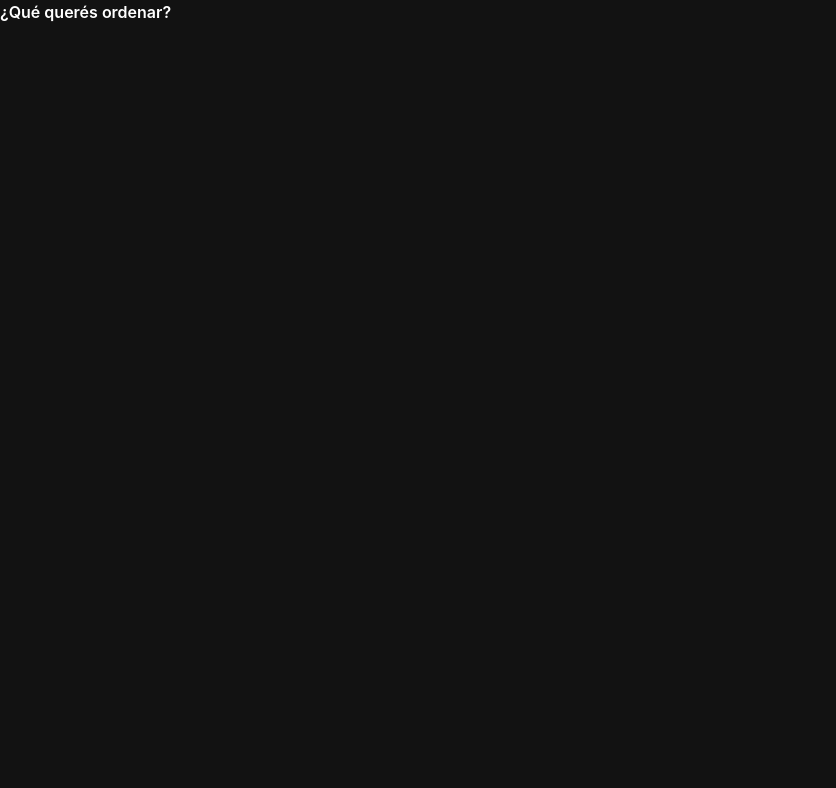
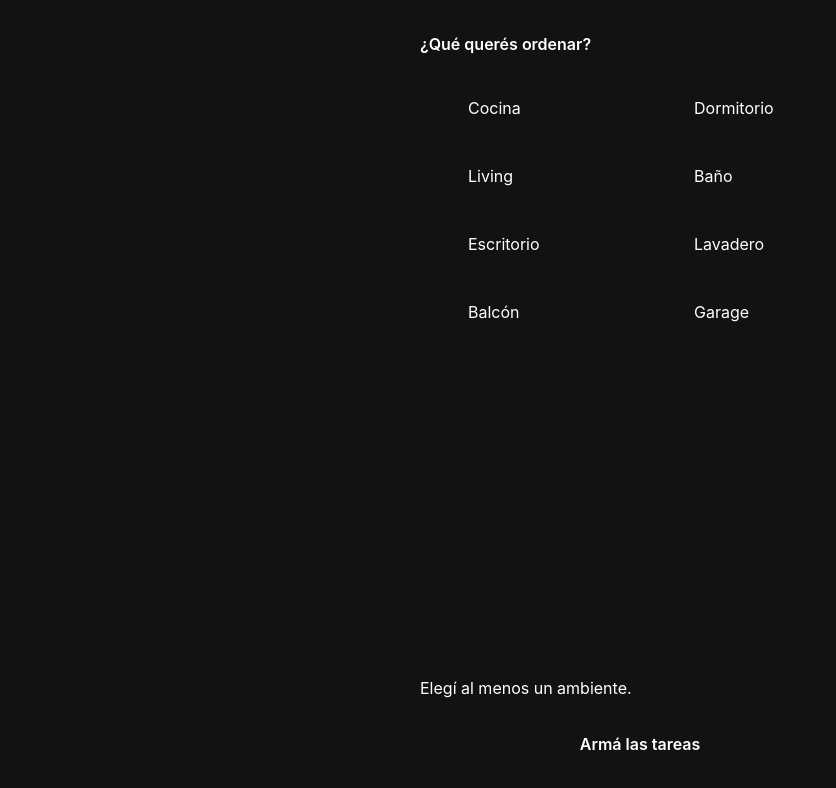
Before and after one commit to JoakoZarza/por-donde-empiezo, a React (Vite) app: page / in a window 1280 px wide. Shown: the top 788 px of the page, without its empty margins (0-836 px from the left). Built offline with nearby package versions, Linux system fonts and the light colour scheme.

Commit message:
feat: pantalla de eleccion de ambientes

```diff
--- a/src/main.tsx
+++ b/src/main.tsx
@@ -2,6 +2,7 @@ import { StrictMode } from 'react'
 import { createRoot } from 'react-dom/client'
 import './ui/estilos/tokens.css'
 import './ui/estilos/base.css'
+import './ui/estilos/pantallas.css'
 import App from './App'
 
 const contenedor = document.getElementById('root')
--- a/src/ui/estado/sesion.ts
+++ b/src/ui/estado/sesion.ts
@@ -1,4 +1,5 @@
 import { create } from 'zustand'
+import { CATALOGO, tareasDeAmbiente } from '../../domain/catalogo'
 import { crearRepositorioLocal } from '../../data/repositorioLocal'
 import type { Repositorio } from '../../data/repositorio'
 import type { Ambiente, Paso, Plan } from '../../domain/tipos'
@@ -21,6 +22,11 @@ interface EstadoSesion {
   planActual: Plan | null
   pasoActual: number
   cargar(): Promise<void>
+  /**
+   * Guarda los ambientes elegidos con sus tareas del catálogo, y devuelve el id
+   * del primero del recorrido para que la pantalla sepa a dónde ir.
+   */
+  elegirAmbientes(ids: string[]): Promise<string | null>
   abrirPlan(plan: Plan): void
   /** El paso en curso, o nulo si no hay plan o ya se terminó. */
   paso(): Paso | null
@@ -62,6 +68,22 @@ export const useSesion = create<EstadoSesion>((set, get) => ({
     set({ ambientes: await repositorio.listarAmbientes() })
   },
 
+  async elegirAmbientes(ids) {
+    const elegidos = CATALOGO.ambientes
+      .filter((ambiente) => ids.includes(ambiente.id))
+      .sort((a, b) => a.ordenRecorrido - b.ordenRecorrido)
+
+    for (const ambiente of elegidos) {
+      await repositorio.guardarAmbiente(ambiente)
+      for (const tarea of tareasDeAmbiente(ambiente.id)) {
+        await repositorio.guardarTarea(tarea)
+      }
+    }
+
+    set({ ambientes: await repositorio.listarAmbientes() })
+    return elegidos[0]?.id ?? null
+  },
+
   abrirPlan(plan) {
     set({ planActual: plan, pasoActual: 0 })
   },
--- /dev/null
+++ b/src/ui/estilos/pantallas.css
@@ -0,0 +1,126 @@
+/*
+  Piezas compartidas por las pantallas.
+
+  Van en CSS propio y no en utilidades de Tailwind porque el sistema de tokens usa
+  los prefijos en castellano (`--texto-*`, `--radio-*`), que no son los que Tailwind
+  espera para generar utilidades. Preferimos un puñado de clases con nombre a
+  renombrar los tokens aprobados.
+*/
+
+.pantalla {
+  display: flex;
+  flex-direction: column;
+  gap: 1.5rem;
+  width: 100%;
+  max-width: 480px;
+  min-height: 100dvh;
+  margin: 0 auto;
+  padding: 2rem 1.25rem calc(var(--safe-abajo) + 1.5rem);
+}
+
+.pantalla__titulo {
+  margin: 0;
+  font-family: var(--font-verbo);
+  font-size: var(--texto-titulo);
+  font-weight: 600;
+  text-wrap: balance;
+}
+
+.pantalla__pie {
+  display: flex;
+  flex-direction: column;
+  gap: 0.75rem;
+  margin-top: auto;
+}
+
+.menudo {
+  margin: 0;
+  font-size: var(--texto-menudo);
+  color: var(--color-humo);
+}
+
+/* Fichas: elegir ambientes, tiempo o modo. */
+.fichas {
+  display: grid;
+  grid-template-columns: 1fr 1fr;
+  gap: 0.75rem;
+  margin: 0;
+  padding: 0;
+  list-style: none;
+}
+
+.fichas--una-columna {
+  grid-template-columns: 1fr;
+}
+
+.ficha {
+  display: flex;
+  align-items: center;
+  gap: 0.75rem;
+  min-height: 56px;
+  padding: 0 1rem;
+  border: 1px solid var(--color-borde);
+  border-radius: var(--radio-control);
+  background-color: var(--color-noche);
+  cursor: pointer;
+}
+
+.ficha--elegida {
+  border-color: var(--color-velador);
+  background-color: var(--color-pared);
+}
+
+/* La casilla queda accesible y enfocable, pero la ficha entera es el blanco de toque. */
+.ficha__entrada {
+  position: absolute;
+  width: 1px;
+  height: 1px;
+  opacity: 0;
+}
+
+.ficha:has(.ficha__entrada:focus-visible) {
+  outline: 2px solid var(--color-velador);
+  outline-offset: 2px;
+}
+
+.ficha__marca {
+  flex: 0 0 auto;
+  width: 1.25rem;
+  height: 1.25rem;
+  border: 2px solid var(--color-humo);
+  border-radius: 50%;
+}
+
+.ficha--elegida .ficha__marca {
+  border-color: var(--color-menta);
+  background-color: var(--color-menta);
+}
+
+.ficha__texto {
+  display: flex;
+  flex-direction: column;
+  gap: 0.125rem;
+  min-width: 0;
+}
+
+.ficha__texto strong {
+  font-weight: 600;
+}
+
+/* Acción principal: el ámbar es escaso, así que esto es lo único que brilla. */
+.boton-principal {
+  width: 100%;
+  min-height: 64px;
+  border: 0;
+  border-radius: var(--radio-control);
+  background-color: var(--color-velador);
+  color: var(--color-noche);
+  font-size: var(--texto-boton);
+  font-weight: 600;
+}
+
+.boton-principal:disabled {
+  background-color: var(--color-pared);
+  color: var(--color-humo);
+  cursor: not-allowed;
+}
--- a/src/ui/pantallas/PrimeraVez.tsx
+++ b/src/ui/pantallas/PrimeraVez.tsx
@@ -1,11 +1,77 @@
+import { useState } from 'react'
+import { useNavigate } from 'react-router'
+import { CATALOGO } from '../../domain/catalogo'
+import { useSesion } from '../estado/sesion'
 import { useTitulo } from '../estado/useTitulo'
 
-// PLACEHOLDER: el contenido real llega en la Tarea 15 (los ocho ambientes como fichas).
+/*
+  La primera pantalla. Sin registro, sin tutorial, sin carrusel de bienvenida:
+  ocho ambientes y un botón.
+
+  La ficha entera es el blanco de toque, no solo el círculo: en un celular, con el
+  pulgar y a las apuradas, apuntarle a una casilla chica es la diferencia entre
+  seguir y abandonar.
+*/
 export default function PrimeraVez() {
+  const navegar = useNavigate()
+  const elegirAmbientes = useSesion((estado) => estado.elegirAmbientes)
+  const [elegidos, setElegidos] = useState<string[]>([])
+  const [guardando, setGuardando] = useState(false)
+
   useTitulo('¿Qué querés ordenar?')
+
+  function alternar(ambienteId: string): void {
+    setElegidos((previos) =>
+      previos.includes(ambienteId) ? previos.filter((id) => id !== ambienteId) : [...previos, ambienteId],
+    )
+  }
+
+  async function avanzar(): Promise<void> {
+    setGuardando(true)
+    try {
+      const primerAmbiente = await elegirAmbientes(elegidos)
+      if (primerAmbiente) navegar(`/armar/${primerAmbiente}`)
+    } finally {
+      setGuardando(false)
+    }
+  }
+
   return (
-    <main>
-      <h1>¿Qué querés ordenar?</h1>
+    <main className="pantalla">
+      <h1 className="pantalla__titulo">¿Qué querés ordenar?</h1>
+
+      <ul className="fichas">
+        {CATALOGO.ambientes.map((ambiente) => {
+          const elegido = elegidos.includes(ambiente.id)
+          return (
+            <li key={ambiente.id}>
+              <label className={elegido ? 'ficha ficha--elegida' : 'ficha'}>
+                <input
+                  type="checkbox"
+                  className="ficha__entrada"
+                  checked={elegido}
+                  onChange={() => alternar(ambiente.id)}
+                />
+                <span className="ficha__marca" aria-hidden="true" />
+                <span className="ficha__texto">{ambiente.nombre}</span>
+              </label>
+            </li>
+          )
+        })}
+      </ul>
+
+      <div className="pantalla__pie">
+        {elegidos.length === 0 && <p className="menudo">Elegí al menos un ambiente.</p>}
+        <button
+          type="button"
+          className="boton-principal"
+          onClick={avanzar}
+          disabled={elegidos.length === 0}
+          aria-busy={guardando}
+        >
+          Armá las tareas
+        </button>
+      </div>
     </main>
   )
 }
```
Also changed, not shown: 2 other files (tests, documents, lock files or other folders).
